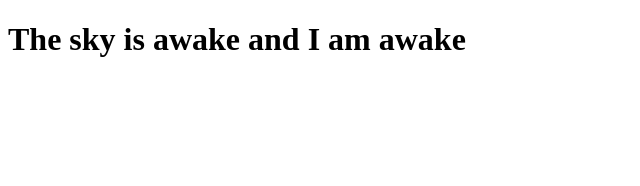
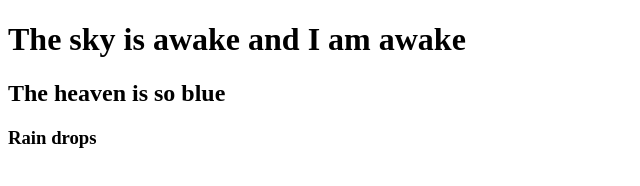
Before and after one commit to amakah-b/flowers, a plain HTML site: page index.html in a window 1280 px wide. Shown: the whole page, without its empty margins (0-640 px from the left). Drawn offline with Linux system fonts and the light colour scheme.

Commit message:
created my third line rain drops

```diff
--- a/index.html
+++ b/index.html
@@ -8,5 +8,7 @@
 </head>
 <body>
   <h1>The sky is awake and I am awake</h1>
+  <h2>The heaven is so blue</h2>
+  <h3>Rain drops</h3>
 </body>
 </html>
```
